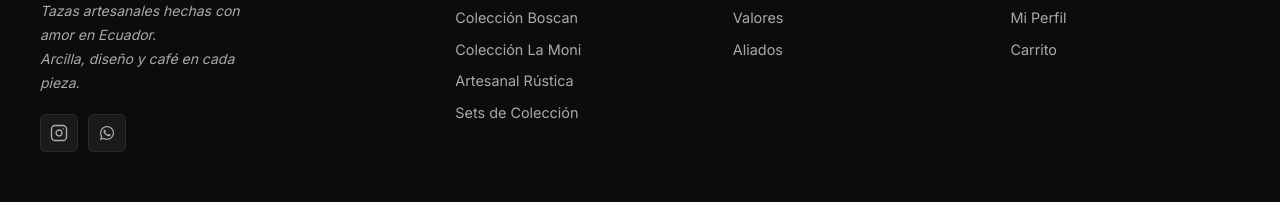
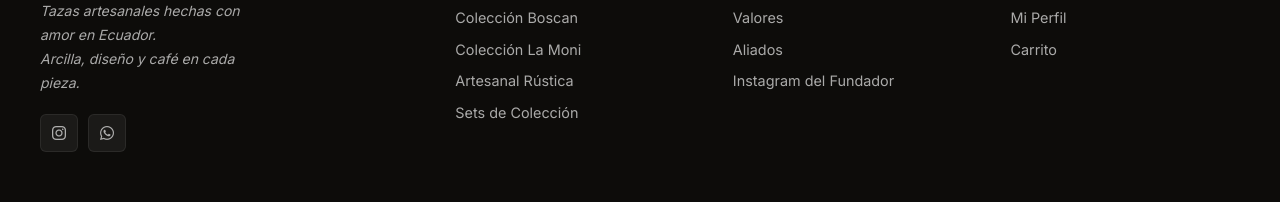
Before and after one commit to yeyodev1/sorbito-de-verdad, a Vue app: page / in a window 1280 px wide. Shown: the part 3974-4176 px from the top of the page. Built offline with nearby package versions, Linux system fonts and the light colour scheme; no server answers.

Commit message:
add: fix

```diff
--- a/public/version.json
+++ b/public/version.json
@@ -1 +1 @@
-{"buildTime":"2026-05-21T00:44:32.641Z"}
+{"buildTime":"2026-05-21T00:47:24.077Z"}
--- a/src/layout/Footer.vue
+++ b/src/layout/Footer.vue
@@ -22,12 +22,8 @@ import { RouterLink } from 'vue-router';
           Arcilla, diseño y café en cada pieza.
         </p>
         <div class="footer__social">
-          <a href="https://instagram.com/sorbitodeverdad" target="_blank" rel="noopener" class="footer__social-link" aria-label="Instagram">
-            <svg width="18" height="18" viewBox="0 0 24 24" fill="none" stroke="currentColor" stroke-width="1.8" stroke-linecap="round" stroke-linejoin="round">
-              <rect x="2" y="2" width="20" height="20" rx="5" ry="5"/>
-              <path d="M16 11.37A4 4 0 1112.63 8 4 4 0 0116 11.37z"/>
-              <line x1="17.5" y1="6.5" x2="17.51" y2="6.5"/>
-            </svg>
+          <a href="https://www.instagram.com/anderssonboscan/" target="_blank" rel="noopener" class="footer__social-link" aria-label="Instagram">
+            <i class="fa-brands fa-instagram"></i>
           </a>
           <a href="https://api.whatsapp.com/send/?phone=593962861148&text=%C2%A1Hola!%20%F0%9F%91%8B%20Quiero%20ver%20el%20cat%C3%A1logo%20%F0%9F%9B%92&type=phone_number&app_absent=0" target="_blank" rel="noopener" class="footer__social-link" aria-label="WhatsApp">
             <i class="fa-brands fa-whatsapp"></i>
@@ -54,6 +50,7 @@ import { RouterLink } from 'vue-router';
           <RouterLink to="/nosotros" class="footer__link">Nuestra Historia</RouterLink>
           <RouterLink to="/nosotros#valores" class="footer__link">Valores</RouterLink>
           <RouterLink to="/aliados" class="footer__link">Aliados</RouterLink>
+          <a href="https://www.instagram.com/anderssonboscan/" target="_blank" rel="noopener" class="footer__link">Instagram del Fundador</a>
         </nav>
       </div>
 
```
